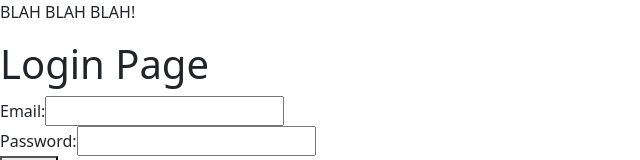
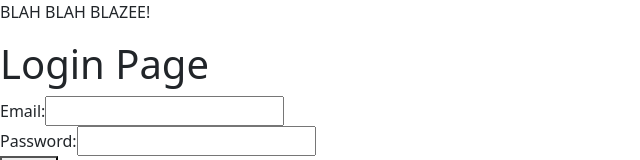
Before and after one commit to AnoshMalik/starter-kit-practice, a React (Create React App) app in the folder client/: page /login in a window 1280 px wide. Shown: the top 160 px of the page, without its empty margins (0-640 px from the left). Built offline with nearby package versions, Linux system fonts and the light colour scheme.

Commit message:
Change to home page

```diff
--- a/client/src/App.js
+++ b/client/src/App.js
@@ -11,7 +11,7 @@ import Dashboard from "./pages/Dashboard";
 
 const App = () => (
 	<div>
-		<p>BLAH BLAH BLAH!</p>
+		<p>BLAH BLAH BLAZEE!</p>
 		<Routes>
 			<Route path="/" element={<Home />} />
 			<Route path="/about/this/site" element={<About />} />
```
